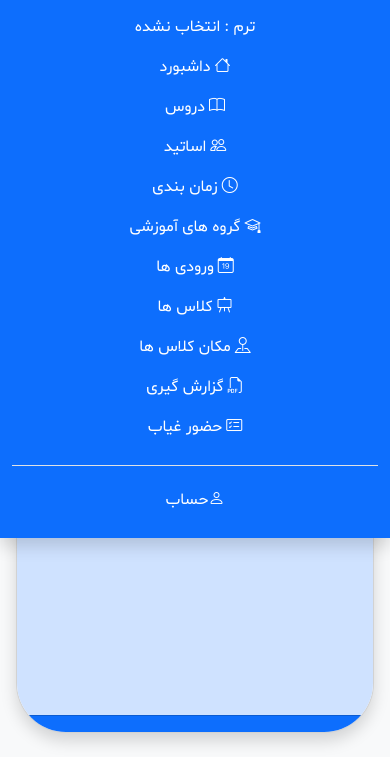
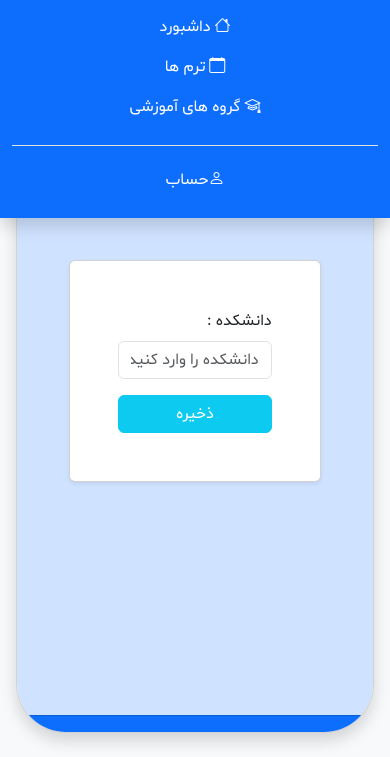
Before and after one commit to mohsenyazdandust/edu_system, a Django app: page /colleges/add/ in a window 390 px wide, after a click that opens the changed part. Shown: the part 87-844 px from the top of the page. Run offline with Django 5.2, Linux system fonts and the light colour scheme; some libraries are stand-ins or nearby versions.

Commit message:
clean menu

```diff
--- a/main/templates/inc/menu.html
+++ b/main/templates/inc/menu.html
@@ -16,6 +16,7 @@
             </a>
         </li>
 
+        {% if user.access_level <= 0 %}
         <li class="mb-1">
             <button
                 class="btn btn-toggle d-inline-flex align-items-center rounded border-0 collapsed text-white"
@@ -41,7 +42,9 @@
                 </ul>
             </div>
         </li>
+        {% endif %}
 
+        {% if user.access_level <= 0 %}
         <li class="mb-1">
             <button
                 class="btn btn-toggle d-inline-flex align-items-center rounded border-0 collapsed text-white"
@@ -65,6 +68,7 @@
                 </ul>
             </div>
         </li>
+        {% endif %}
 
         <li class="mb-1">
             <button
@@ -90,7 +94,7 @@
             </div>
         </li>
 
-        <li class="mb-1">
+        {% comment %} <li class="mb-1">
             <button
                 class="btn btn-toggle d-inline-flex align-items-center rounded border-0 collapsed text-white"
                 data-bs-toggle="collapse"
@@ -112,9 +116,9 @@
                     </li>
                 </ul>
             </div>
-        </li>
+        </li> {% endcomment %}
 
-        <li class="mb-1">
+        {% comment %} <li class="mb-1">
             <button
                 class="btn btn-toggle d-inline-flex align-items-center rounded border-0 collapsed text-white"
                 data-bs-toggle="collapse"
@@ -136,9 +140,9 @@
                     </li>
                 </ul>
             </div>
-        </li>
+        </li> {% endcomment %}
 
-        <li class="mb-1">
+        {% comment %} <li class="mb-1">
             <button
                 class="btn btn-toggle d-inline-flex align-items-center rounded border-0 collapsed text-white"
                 data-bs-toggle="collapse"
@@ -160,7 +164,7 @@
                     </li>
                 </ul>
             </div>
-        </li>
+        </li> {% endcomment %}
 
         <li class="mb-1">
             <button
@@ -186,7 +190,7 @@
             </div>
         </li>
 
-        <li class="mb-1">
+        {% comment %} <li class="mb-1">
             <button
                 class="btn btn-toggle d-inline-flex align-items-center rounded border-0 collapsed text-white"
                 data-bs-toggle="collapse"
@@ -208,9 +212,9 @@
                     </li>
                 </ul>
             </div>
-        </li>
+        </li> {% endcomment %}
 
-        <li class="mb-1">
+        {% comment %} <li class="mb-1">
             <button
                 class="btn btn-toggle d-inline-flex align-items-center rounded border-0 collapsed text-white"
                 data-bs-toggle="collapse"
@@ -232,9 +236,9 @@
                             کلاس</a></li>
                 </ul>
             </div>
-        </li>
+        </li> {% endcomment %}
 
-        <li class="mb-1">
+        {% comment %} <li class="mb-1">
             <button
                 class="btn btn-toggle d-inline-flex align-items-center rounded border-0 collapsed text-white"
                 data-bs-toggle="collapse"
@@ -260,17 +264,18 @@
                             مکان کلاس ها</a></li>
                 </ul>
             </div>
-        </li>
+        </li> {% endcomment %}
 
-        <li class="mb-1">
+        {% comment %} <li class="mb-1">
             <a href="./schedule/index.html"
                 class="btn btn-toggle d-inline-flex align-items-center rounded border-0 collapsed text-white"
                 aria-expanded="false">
                 <i class="bi bi-filetype-pdf ms-1"></i>
                 گزارش گیری
             </a>
-        </li>
-        <li class="mb-1">
+        </li> {% endcomment %}
+
+        {% comment %} <li class="mb-1">
             <button
                 class="btn btn-toggle d-inline-flex align-items-center rounded border-0 collapsed text-white"
                 data-bs-toggle="collapse"
@@ -293,7 +298,7 @@
                             گیری تاریخچه</a></li>
                 </ul>
             </div>
-        </li>
+        </li> {% endcomment %}
 
         <li class="border-top my-3"></li>
 
@@ -308,11 +313,11 @@
             <div class="collapse" id="account-collapse">
                 <ul
                     class="btn-toggle-nav list-unstyled fw-normal pb-1 small">
-                    <li><a href="./auth/change-password.html"
+                    <li><a href="{% url 'main:changepassword' %}"
                             class="link-body-emphasis d-inline-flex text-decoration-none rounded text-white my-2"><i
                                 class="bi bi-lock"></i>تغییر رمز
                             عبور</a></li>
-                    <li><a href="#"
+                    <li><a href="{% url "main:logout" %}"
                             class="link-body-emphasis d-inline-flex text-decoration-none rounded text-white my-2"><i
                                 class="bi bi-door-open"></i>خروج</a>
                     </li>
--- a/main/templates/inc/nav.html
+++ b/main/templates/inc/nav.html
@@ -3,11 +3,6 @@
         <div class="navbar-brand text-white pe-none">
             <i class="bi bi-pin-angle-fill" style="color: lime"></i>
             برنامه آموزشی دانشگاه
-        </div>
-
-        <div
-            class="d-none d-md-blo%A %d %B %Yck badge badge-lg bg-secondary me-4 fw-normal">
-            1403/4/25 دوشنبه
         </div>
 
         <button class="navbar-toggler ms-2 ms-sm-0" type="button"
@@ -26,7 +21,7 @@
 
             <!-- Right Side Of Navbar -->
             <ul class="navbar-nav my-2 my-md-0 me-auto p-0 text-center">
-                <li class="d-none d-md-block nav-item dropdown">
+                {% comment %} <li class="d-none d-md-block nav-item dropdown">
                     <a id="navbarDropdown2"
                         class="nav-link text-white dropdown-toggle"
                         href="#" role="button" data-bs-toggle="dropdown"
@@ -57,14 +52,14 @@
                         <a href="#" class="dropdown-item">دانشکده 1</a>
                         <a href="#" class="dropdown-item">دانشکده 2</a>
                     </div>
-                </li>
+                </li> {% endcomment %}
                 <div class="vr text-white mx-2 d-none d-md-block"></div>
                 <li class="nav-item dropdown text-white nav-link">
                     <i class="bi bi-person"></i>
                     نام کاربری : {{ request.user.username }}
                 </li>
                 <div class="vr text-white mx-2 d-none d-md-block"></div>
-                <li class="d-md-none mb-1">
+                {% comment %} <li class="d-md-none mb-1">
                     <button
                         class="btn btn-toggle d-inline-flex align-items-center rounded border-0 collapsed text-white"
                         data-bs-toggle="collapse"
@@ -86,15 +81,93 @@
                             </li>
                         </ul>
                     </div>
-                </li>
+                </li> {% endcomment %}
                 <li class="d-md-none mb-1">
-                    <a href="./dashboard.html"
+                    <a href="{% url "main:dashboard" %}"
                         class="btn btn-toggle d-inline-flex align-items-center rounded border-0 collapsed text-white"
                         aria-expanded="false">
                         <i class="bi bi-house ms-1"></i>داشبورد
                     </a>
                 </li>
+                {% if user.access_level <= 0 %}
                 <li class="d-md-none mb-1">
+                    <button
+                        class="btn btn-toggle d-inline-flex align-items-center rounded border-0 collapsed text-white"
+                        data-bs-toggle="collapse"
+                        data-bs-target="#users-collapse"
+                        aria-expanded="false">
+                        <i class="bi bi-person ms-1"></i> کاربران
+
+                    </button>
+
+                    <div class="collapse" id="users-collapse">
+                        <ul
+                            class="btn-toggle-nav list-unstyled fw-normal pb-1 small">
+                            <li><a href="{% url "main:users" %}"
+                                    class="link-body-emphasis d-inline-flex text-decoration-none rounded text-white my-2"><i
+                                        class="bi bi-chevron-left"></i>همه</a>
+                            </li>
+
+                            <li><a href="{% url 'main:add_user' %}"
+                                    class="link-body-emphasis d-inline-flex text-decoration-none rounded text-white my-2"><i
+                                        class="bi bi-chevron-left"></i>ایجاد</a>
+                            </li>
+                        </ul>
+                    </div>
+                </li>
+                {% endif %}
+
+                {% if user.access_level <= 0 %}
+                <li class="d-md-none mb-1">
+                    <button
+                        class="btn btn-toggle d-inline-flex align-items-center rounded border-0 collapsed text-white"
+                        data-bs-toggle="collapse"
+                        data-bs-target="#collage-collapse"
+                        aria-expanded="false">
+                        <i class="bi bi-option ms-1"></i>
+                        دانشکده
+                    </button>
+                    <div class="collapse" id="collage-collapse">
+                        <ul
+                            class="btn-toggle-nav list-unstyled fw-normal pb-1 small">
+                            <li><a href="{% url 'main:colleges' %}"
+                                    class="link-body-emphasis d-inline-flex text-decoration-none rounded text-white my-2"><i
+                                        class="bi bi-chevron-left"></i>همه</a>
+                            </li>
+                            <li><a href="{% url 'main:add_college' %}"
+                                    class="link-body-emphasis d-inline-flex text-decoration-none rounded text-white my-2"><i
+                                        class="bi bi-chevron-left"></i>ایجاد</a>
+                            </li>
+                        </ul>
+                    </div>
+                </li>
+                {% endif %}
+
+                <li class="d-md-none mb-1">
+                    <button
+                        class="btn btn-toggle d-inline-flex align-items-center rounded border-0 collapsed text-white"
+                        data-bs-toggle="collapse"
+                        data-bs-target="#terms-collapse"
+                        aria-expanded="false">
+                        <i class="bi bi-calendar ms-1"></i>
+                        ترم ها
+                    </button>
+                    <div class="collapse" id="terms-collapse">
+                        <ul
+                            class="btn-toggle-nav list-unstyled fw-normal pb-1 small">
+                            <li><a href="{% url 'main:terms' %}"
+                                    class="link-body-emphasis d-inline-flex text-decoration-none rounded text-white my-2"><i
+                                        class="bi bi-chevron-left"></i>همه</a>
+                            </li>
+                            <li><a href="{% url 'main:add_term' %}"
+                                    class="link-body-emphasis d-inline-flex text-decoration-none rounded text-white my-2"><i
+                                        class="bi bi-chevron-left"></i>ایجاد</a>
+                            </li>
+                        </ul>
+                    </div>
+                </li>
+
+                {% comment %} <li class="d-md-none mb-1">
                     <button
                         class="btn btn-toggle d-inline-flex align-items-center rounded border-0 collapsed text-white"
                         data-bs-toggle="collapse"
@@ -116,8 +189,9 @@
                             </li>
                         </ul>
                     </div>
-                </li>
-                <li class="d-md-none mb-1">
+                </li> {% endcomment %}
+
+                {% comment %} <li class="d-md-none mb-1">
                     <button
                         class="btn btn-toggle d-inline-flex align-items-center rounded border-0 collapsed text-white"
                         data-bs-toggle="collapse"
@@ -139,8 +213,9 @@
                             </li>
                         </ul>
                     </div>
-                </li>
-                <li class="d-md-none mb-1">
+                </li> {% endcomment %}
+
+                {% comment %} <li class="d-md-none mb-1">
                     <button
                         class="btn btn-toggle d-inline-flex align-items-center rounded border-0 collapsed text-white"
                         data-bs-toggle="collapse"
@@ -162,7 +237,8 @@
                             </li>
                         </ul>
                     </div>
-                </li>
+                </li> {% endcomment %}
+
                 <li class="d-md-none mb-1">
                     <button
                         class="btn btn-toggle d-inline-flex align-items-center rounded border-0 collapsed text-white"
@@ -175,18 +251,19 @@
                     <div class="collapse" id="eg-collapse">
                         <ul
                             class="btn-toggle-nav list-unstyled fw-normal pb-1 small">
-                            <li><a href="./educational-groups/index.html"
+                            <li><a href="{% url "main:groups" %}"
                                     class="link-body-emphasis d-inline-flex text-decoration-none rounded text-white my-2"><i
                                         class="bi bi-chevron-left"></i>همه</a>
                             </li>
-                            <li><a href="./educational-groups/create.html"
+                            <li><a href="{% url "main:add_group" %}"
                                     class="link-body-emphasis d-inline-flex text-decoration-none rounded text-white my-2"><i
                                         class="bi bi-chevron-left"></i>ایجاد</a>
                             </li>
                         </ul>
                     </div>
                 </li>
-                <li class="d-md-none mb-1">
+
+                {% comment %} <li class="d-md-none mb-1">
                     <button
                         class="btn btn-toggle d-inline-flex align-items-center rounded border-0 collapsed text-white"
                         data-bs-toggle="collapse"
@@ -208,8 +285,9 @@
                             </li>
                         </ul>
                     </div>
-                </li>
-                <li class="d-md-none mb-1">
+                </li> {% endcomment %}
+
+                {% comment %} <li class="d-md-none mb-1">
                     <button
                         class="btn btn-toggle d-inline-flex align-items-center rounded border-0 collapsed text-white"
                         data-bs-toggle="collapse"
@@ -231,8 +309,9 @@
                                     کلاس</a></li>
                         </ul>
                     </div>
-                </li>
-                <li class="d-md-none mb-1">
+                </li> {% endcomment %}
+
+                {% comment %} <li class="d-md-none mb-1">
                     <button
                         class="btn btn-toggle d-inline-flex align-items-center rounded border-0 collapsed text-white"
                         data-bs-toggle="collapse"
@@ -258,16 +337,18 @@
                                     مکان کلاس ها</a></li>
                         </ul>
                     </div>
-                </li>
-                <li class="d-md-none mb-1">
+                </li> {% endcomment %}
+
+                {% comment %} <li class="d-md-none mb-1">
                     <a href="./schedule/index.html"
                         class="btn btn-toggle d-inline-flex align-items-center rounded border-0 collapsed text-white"
                         aria-expanded="false">
                         <i class="bi bi-filetype-pdf ms-1"></i>
                         گزارش گیری
                     </a>
-                </li>
-                <li class="d-md-none mb-1">
+                </li> {% endcomment %}
+
+                {% comment %} <li class="d-md-none mb-1">
                     <button
                         class="btn btn-toggle d-inline-flex align-items-center rounded border-0 collapsed text-white"
                         data-bs-toggle="collapse"
@@ -289,8 +370,10 @@
                                     گیری تاریخچه</a></li>
                         </ul>
                     </div>
-                </li>
+                </li> {% endcomment %}
+
                 <li class="d-md-none border-top my-3"></li>
+
                 <li class="d-md-none mb-1">
                     <button
                         class="btn btn-toggle d-inline-flex align-items-center rounded border-0 collapsed text-white"
@@ -302,7 +385,7 @@
                     <div class="collapse" id="account-collapse">
                         <ul
                             class="btn-toggle-nav list-unstyled fw-normal pb-1 small">
-                            <li><a href="./auth/change-password.html"
+                            <li><a href="{% url 'main:changepassword' %}"
                                     class="link-body-emphasis d-inline-flex text-decoration-none rounded text-white my-2"><i
                                         class="bi bi-lock"></i>تغییر رمز
                                     عبور</a></li>
```
